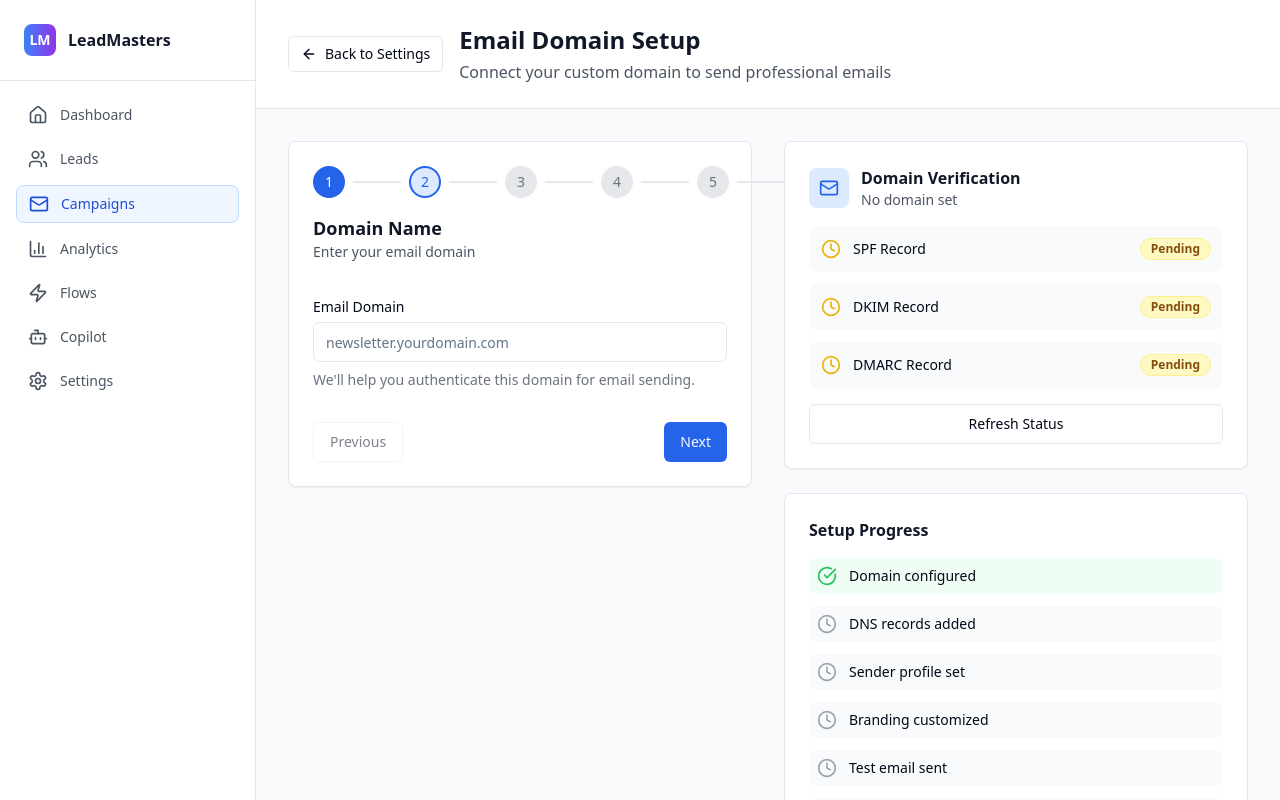
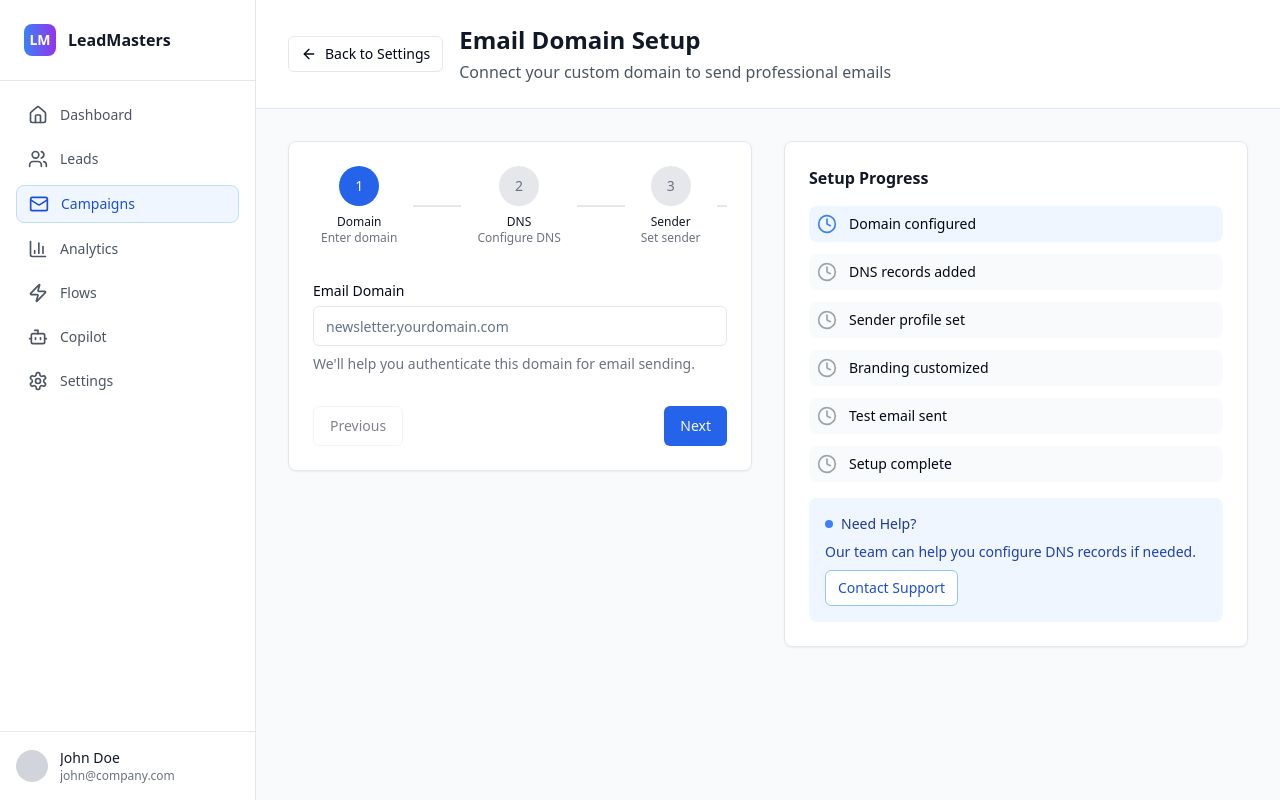
Before and after one commit to AbdullahKhan33/domain-launch-wizard, a React (Vite) app: page /email-domain-setup in a window 1280 px wide. Shown: the top 800 px of the page. Built offline with nearby package versions, Linux system fonts and the light colour scheme.

Commit message:
Fix: Improve Email Domain Setup UI
- Corrected navigation and layout issues.
- Modified domain verification box visibility.
- Refined setup progress tracking.

```diff
--- a/src/components/SetupWizard.tsx
+++ b/src/components/SetupWizard.tsx
@@ -16,12 +16,12 @@ interface SetupWizardProps {
 }
 
 const steps = [
-  { number: 1, title: 'Domain Name', description: 'Enter your email domain' },
-  { number: 2, title: 'DNS Records', description: 'Configure authentication' },
-  { number: 3, title: 'Sender Profile', description: 'Set sender details' },
-  { number: 4, title: 'Branding', description: 'Customize appearance' },
-  { number: 5, title: 'Test Email', description: 'Send a test' },
-  { number: 6, title: 'Finish', description: 'You\'re all set!' },
+  { number: 1, title: 'Domain', description: 'Enter domain' },
+  { number: 2, title: 'DNS', description: 'Configure DNS' },
+  { number: 3, title: 'Sender', description: 'Set sender' },
+  { number: 4, title: 'Brand', description: 'Customize' },
+  { number: 5, title: 'Test', description: 'Send test' },
+  { number: 6, title: 'Finish', description: 'Complete' },
 ];
 
 const SetupWizard: React.FC<SetupWizardProps> = ({
@@ -267,18 +267,17 @@ const SetupWizard: React.FC<SetupWizardProps> = ({
 
   return (
     <div>
-      {/* Step Indicator */}
-      <div className="mb-8">
-        <div className="flex items-center justify-between">
+      {/* Step Indicator - Fixed overflow */}
+      <div className="mb-8 overflow-x-auto">
+        <div className="flex items-center justify-between min-w-max px-2">
           {steps.map((step, index) => (
-            <div key={step.number} className="flex items-center">
+            <div key={step.number} className="flex items-center flex-shrink-0">
+              <div className="text-center">
                 <div
                   className={cn(
-                  "w-8 h-8 rounded-full flex items-center justify-center text-sm font-medium",
+                    "w-10 h-10 rounded-full flex items-center justify-center text-sm font-medium mb-2 mx-auto",
                     currentStep >= step.number
                       ? "bg-blue-600 text-white"
-                    : currentStep === step.number - 1
-                    ? "bg-blue-100 text-blue-600 border-2 border-blue-600"
                       : "bg-gray-200 text-gray-500"
                   )}
                 >
@@ -288,24 +287,21 @@ const SetupWizard: React.FC<SetupWizardProps> = ({
                     step.number
                   )}
                 </div>
+                <div className="text-xs">
+                  <div className="font-medium text-gray-900">{step.title}</div>
+                  <div className="text-gray-500">{step.description}</div>
+                </div>
+              </div>
               {index < steps.length - 1 && (
                 <div
                   className={cn(
-                    "w-12 h-0.5 mx-2",
+                    "w-12 h-0.5 mx-4 flex-shrink-0",
                     currentStep > step.number ? "bg-blue-600" : "bg-gray-200"
                   )}
                 />
               )}
             </div>
           ))}
-        </div>
-        <div className="mt-4">
-          <h2 className="text-lg font-semibold text-gray-900">
-            {steps[currentStep - 1]?.title}
-          </h2>
-          <p className="text-sm text-gray-600">
-            {steps[currentStep - 1]?.description}
-          </p>
         </div>
       </div>
 
--- a/src/components/VerificationPanel.tsx
+++ b/src/components/VerificationPanel.tsx
@@ -40,7 +40,8 @@ const VerificationPanel: React.FC<VerificationPanelProps> = ({ data, currentStep
 
   return (
     <div className="space-y-6">
-      {/* Domain Verification Status */}
+      {/* Domain Verification Status - Only show in step 2 */}
+      {currentStep === 2 && (
         <Card className="p-6">
           <div className="flex items-center gap-3 mb-4">
             <div className="w-10 h-10 bg-blue-100 rounded-lg flex items-center justify-center">
@@ -82,8 +83,9 @@ const VerificationPanel: React.FC<VerificationPanelProps> = ({ data, currentStep
             Refresh Status
           </Button>
         </Card>
+      )}
 
-      {/* Email Preview */}
+      {/* Email Preview - Show from step 3 onwards */}
       {currentStep >= 3 && (
         <Card className="p-6">
           <div className="flex items-center gap-3 mb-4">
@@ -139,16 +141,18 @@ const VerificationPanel: React.FC<VerificationPanelProps> = ({ data, currentStep
         </Card>
       )}
 
-      {/* Setup Progress */}
+      {/* Setup Progress - Always show with accurate tracking */}
       <Card className="p-6">
         <h3 className="font-semibold text-gray-900 mb-4">Setup Progress</h3>
         <div className="space-y-3">
           <div className={cn(
             "flex items-center gap-3 p-2 rounded-lg",
-            currentStep >= 1 ? "bg-green-50" : "bg-gray-50"
+            currentStep > 1 ? "bg-green-50" : currentStep === 1 ? "bg-blue-50" : "bg-gray-50"
           )}>
-            {currentStep >= 1 ? (
+            {currentStep > 1 ? (
               <CheckCircle className="w-5 h-5 text-green-500" />
+            ) : currentStep === 1 ? (
+              <Clock className="w-5 h-5 text-blue-500" />
             ) : (
               <Clock className="w-5 h-5 text-gray-400" />
             )}
@@ -157,10 +161,12 @@ const VerificationPanel: React.FC<VerificationPanelProps> = ({ data, currentStep
 
           <div className={cn(
             "flex items-center gap-3 p-2 rounded-lg",
-            currentStep >= 2 ? "bg-green-50" : "bg-gray-50"
+            currentStep > 2 ? "bg-green-50" : currentStep === 2 ? "bg-blue-50" : "bg-gray-50"
           )}>
-            {currentStep >= 2 ? (
+            {currentStep > 2 ? (
               <CheckCircle className="w-5 h-5 text-green-500" />
+            ) : currentStep === 2 ? (
+              <Clock className="w-5 h-5 text-blue-500" />
             ) : (
               <Clock className="w-5 h-5 text-gray-400" />
             )}
@@ -169,10 +175,12 @@ const VerificationPanel: React.FC<VerificationPanelProps> = ({ data, currentStep
 
           <div className={cn(
             "flex items-center gap-3 p-2 rounded-lg",
-            currentStep >= 3 ? "bg-green-50" : "bg-gray-50"
+            currentStep > 3 ? "bg-green-50" : currentStep === 3 ? "bg-blue-50" : "bg-gray-50"
           )}>
-            {currentStep >= 3 ? (
+            {currentStep > 3 ? (
               <CheckCircle className="w-5 h-5 text-green-500" />
+            ) : currentStep === 3 ? (
+              <Clock className="w-5 h-5 text-blue-500" />
             ) : (
               <Clock className="w-5 h-5 text-gray-400" />
             )}
@@ -181,10 +189,12 @@ const VerificationPanel: React.FC<VerificationPanelProps> = ({ data, currentStep
 
           <div className={cn(
             "flex items-center gap-3 p-2 rounded-lg",
-            currentStep >= 4 ? "bg-green-50" : "bg-gray-50"
+            currentStep > 4 ? "bg-green-50" : currentStep === 4 ? "bg-blue-50" : "bg-gray-50"
           )}>
-            {currentStep >= 4 ? (
+            {currentStep > 4 ? (
               <CheckCircle className="w-5 h-5 text-green-500" />
+            ) : currentStep === 4 ? (
+              <Clock className="w-5 h-5 text-blue-500" />
             ) : (
               <Clock className="w-5 h-5 text-gray-400" />
             )}
@@ -193,10 +203,12 @@ const VerificationPanel: React.FC<VerificationPanelProps> = ({ data, currentStep
 
           <div className={cn(
             "flex items-center gap-3 p-2 rounded-lg",
-            currentStep >= 5 ? "bg-green-50" : "bg-gray-50"
+            currentStep > 5 ? "bg-green-50" : currentStep === 5 ? "bg-blue-50" : "bg-gray-50"
           )}>
-            {currentStep >= 5 ? (
+            {currentStep > 5 ? (
               <CheckCircle className="w-5 h-5 text-green-500" />
+            ) : currentStep === 5 ? (
+              <Clock className="w-5 h-5 text-blue-500" />
             ) : (
               <Clock className="w-5 h-5 text-gray-400" />
             )}
@@ -205,9 +217,9 @@ const VerificationPanel: React.FC<VerificationPanelProps> = ({ data, currentStep
 
           <div className={cn(
             "flex items-center gap-3 p-2 rounded-lg",
-            currentStep >= 6 ? "bg-green-50" : "bg-gray-50"
+            currentStep === 6 ? "bg-green-50" : "bg-gray-50"
           )}>
-            {currentStep >= 6 ? (
+            {currentStep === 6 ? (
               <CheckCircle className="w-5 h-5 text-green-500" />
             ) : (
               <Clock className="w-5 h-5 text-gray-400" />
```
Lines whose indentation alone changed are shown as unchanged.
